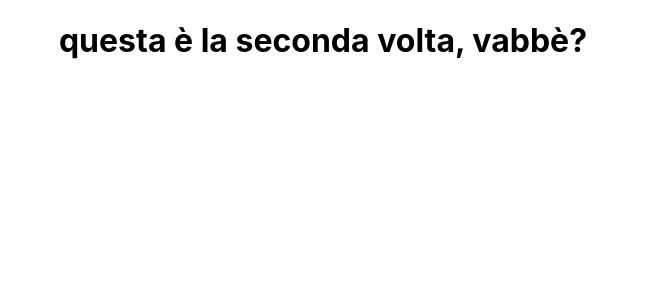
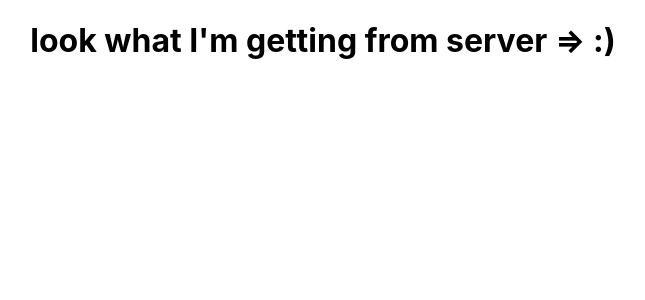
Before and after one commit to aymenmokrani/Challenge-Front, a React (Create React App) app: page / in a window 1280 px wide. Shown: the top 300 px of the page, without its empty margins (317-962 px from the left). Built offline with nearby package versions, Linux system fonts and the light colour scheme; no server answers.

Commit message:
get data from server

```diff
--- a/package.json
+++ b/package.json
@@ -2,10 +2,12 @@
   "name": "netlifyreact",
   "version": "0.1.0",
   "private": true,
+  "proxy": "https://whispering-basin-81140.herokuapp.com/",
   "dependencies": {
     "@testing-library/jest-dom": "^5.11.4",
     "@testing-library/react": "^11.1.0",
     "@testing-library/user-event": "^12.1.10",
+    "axios": "^0.21.0",
     "react": "^17.0.1",
     "react-dom": "^17.0.1",
     "react-scripts": "4.0.1",
--- a/src/App.js
+++ b/src/App.js
@@ -1,10 +1,39 @@
-import logo from './logo.svg';
+import { useEffect } from 'react';
 import './App.css';
+import { useDataLayerValue } from './utils/DataLayer';
+import axios from 'axios'
+
 
 function App() {
+
+  const [{ name }, dispatch] = useDataLayerValue()
+
+  console.log(name);
+
+
+
+  useEffect(() => {
+    try {
+      axios.get('api/getname').then(response => {
+        dispatch({
+          type: "SET_NAME",
+          payload: response.data
+        })
+      }).catch(error => {
+        if (error.response.status === 404) {
+          console.log("api was not found");
+        }
+      })
+    } catch (error) {
+      console.log(error.message);
+    }
+  }, [])
+
+
+
   return (
     <div className="App">
-      <h1>questa è la seconda volta, vabbè?</h1>
+      <h1>look what I'm getting from server {`=>`} {name} :) </h1>
     </div>
   );
 }
--- a/src/index.js
+++ b/src/index.js
@@ -3,10 +3,15 @@ import ReactDOM from 'react-dom';
 import './index.css';
 import App from './App';
 import reportWebVitals from './reportWebVitals';
+import { DataLayer } from './utils/DataLayer';
+import reducer, { initialState } from './utils/reducer';
+
 
 ReactDOM.render(
   <React.StrictMode>
-    <App />
+    <DataLayer initialState={initialState} reducer={reducer}>
+      <App />
+    </DataLayer>
   </React.StrictMode>,
   document.getElementById('root')
 );
--- /dev/null
+++ b/src/utils/DataLayer.js
@@ -0,0 +1,11 @@
+import { createContext, useContext, useReducer } from "react";
+
+export const DataLayerContext = createContext()
+
+export const DataLayer = ({ initialState, reducer, children }) => (
+    <DataLayerContext.Provider value={useReducer(reducer, initialState)}>
+        {children}
+    </DataLayerContext.Provider>
+)
+
+export const useDataLayerValue = () => useContext(DataLayerContext)
--- /dev/null
+++ b/src/utils/reducer.js
@@ -0,0 +1,19 @@
+export const initialState = {
+    name: ''
+}
+
+
+const reducer = (state, action) => {
+    switch (action.type) {
+        case "SET_NAME":
+            return {
+                ...state,
+                name: action.payload
+            }
+
+        default: return state
+    }
+}
+
+
+export default reducer
```
Also changed, not shown: 2 other files (tests, documents, lock files or other folders).
